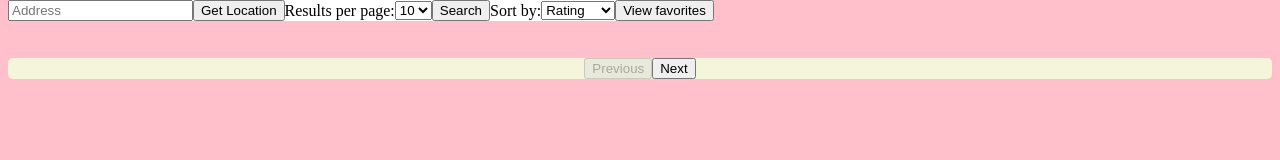
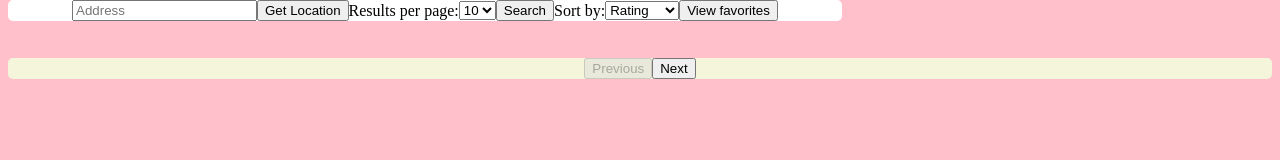
Before and after one commit to moonman239/block2challenge, a website with bundled scripts: page results.html in a window 1280 px wide. Built offline with nearby package versions, Linux system fonts and the light colour scheme; no server answers.

Commit message:
Added padding to header.

```diff
--- a/results.html
+++ b/results.html
@@ -6,9 +6,11 @@
             #header {
                 position: fixed;
                 top: 0px;
-                background-color: white;
                 opacity: 100%;
                 z-index: 500;
+                padding-right: 5%;
+                padding-left: 5%;
+                background-color: white;
             }
             #displayContainer {
                 position:relative;
```
